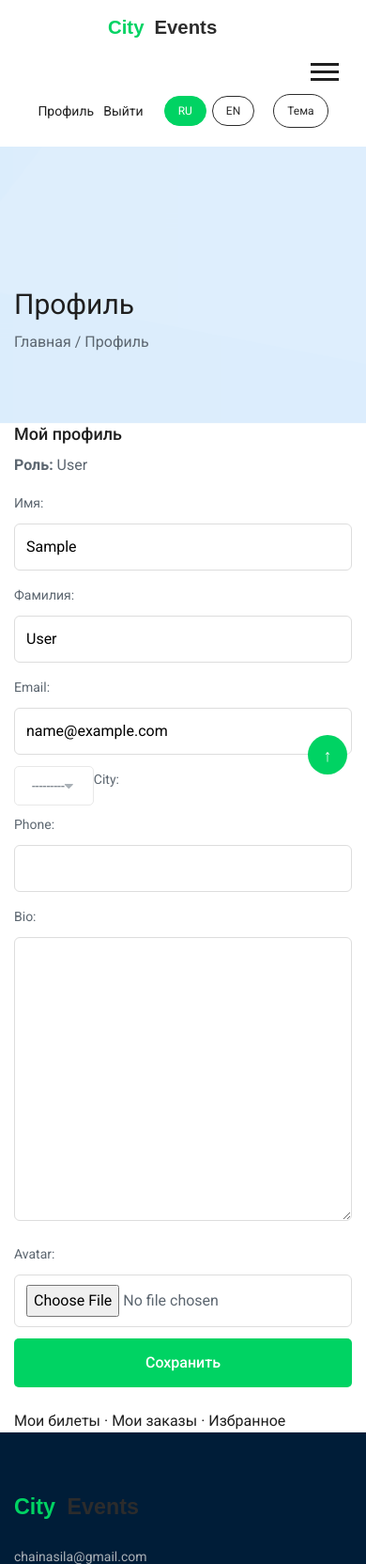
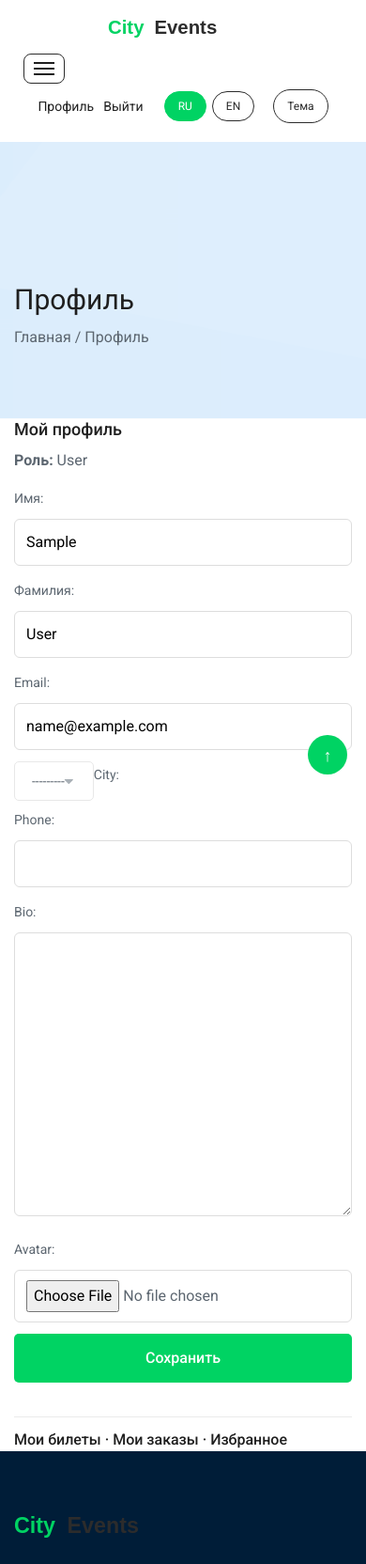
Before and after one commit to KpacaBa2/CityEvents, a Django app: page /users/profile/ in a window 390 px wide. Shown: the top 1664 px of the page at 94% size. Run offline with Django 5.2, Linux system fonts and the light colour scheme; the visitor is signed in with stand-in values (Sample User, id 1); data comes from the database, SQL or seed files in the repository; data that the repository does not hold is empty; some libraries are stand-ins or nearby versions.

Commit message:
fix: mobile menu, theme toggle, profile links

```diff
--- a/apps/users/templates/users/profile.html
+++ b/apps/users/templates/users/profile.html
@@ -19,7 +19,7 @@
                 {{ profile_form.as_p }}
                 <button class="boxed-btn3 w-100" type="submit">{% trans "Сохранить" %}</button>
             </form>
-            <div class="mt-4">
+            <div class="profile-links mt-4">
                 <a href="{% url 'tickets:my' %}">{% trans "Мои билеты" %}</a> ·
                 <a href="{% url 'orders:my' %}">{% trans "Мои заказы" %}</a> ·
                 <a href="{% url 'favorites:list' %}">{% trans "Избранное" %}</a>
--- a/static/css/app.css
+++ b/static/css/app.css
@@ -28,6 +28,94 @@
     padding: 4px 10px;
     border-radius: 20px;
     font-size: 12px;
+}
+
+.sr-only {
+    position: absolute;
+    width: 1px;
+    height: 1px;
+    padding: 0;
+    margin: -1px;
+    overflow: hidden;
+    clip: rect(0, 0, 0, 0);
+    white-space: nowrap;
+    border: 0;
+}
+
+.mobile-toggle {
+    display: inline-flex;
+    align-items: center;
+    justify-content: center;
+    flex-direction: column;
+    gap: 4px;
+    padding: 8px 10px;
+    border: 1px solid #2c2c2c;
+    border-radius: 8px;
+    background: transparent;
+}
+
+.mobile-toggle .bar {
+    display: block;
+    width: 22px;
+    height: 2px;
+    background: #1f1f1f;
+}
+
+.mobile-drawer {
+    display: none;
+    margin-top: 10px;
+    background: #ffffff;
+    border-radius: 10px;
+    box-shadow: 0 8px 24px rgba(0, 0, 0, 0.12);
+    overflow: hidden;
+}
+
+.mobile_menu {
+    display: flex;
+    flex-direction: column;
+    align-items: flex-end;
+}
+
+.mobile-drawer {
+    width: 100%;
+}
+
+.mobile-drawer.is-open {
+    display: block;
+}
+
+.mobile-nav {
+    list-style: none;
+    margin: 0;
+    padding: 6px 0;
+}
+
+.mobile-nav li {
+    list-style: none;
+}
+
+.mobile-nav a {
+    display: block;
+    padding: 10px 16px;
+    color: #1f1f1f;
+}
+
+.mobile-nav a i {
+    float: right;
+    margin-top: 3px;
+}
+
+.mobile-nav a:hover {
+    color: #00d363;
+}
+
+.mobile-nav .submenu {
+    display: none;
+    padding-left: 12px;
+}
+
+.mobile-nav li.is-open > .submenu {
+    display: block;
 }
 
 .mobile-only {
@@ -91,6 +179,16 @@
 }
 
 @media (max-width: 991px) {
+    .slicknav_menu {
+        display: none !important;
+    }
+
+    .mobile_menu {
+        position: static;
+        width: 100%;
+        right: auto;
+    }
+
     .mobile-actions {
         margin-top: 6px;
         gap: 10px;
@@ -422,6 +520,24 @@ html:not([data-theme="dark"]) .job_searcing_wrap p {
     border: 1px solid #ddd;
     border-radius: 6px;
 }
+.apply_job_form form .boxed-btn3 {
+    margin-bottom: 12px;
+}
+
+.profile-links {
+    margin-top: 20px;
+    padding-top: 12px;
+    border-top: 1px solid rgba(0, 0, 0, 0.08);
+    font-weight: 500;
+}
+
+.profile-links a {
+    color: #1f1f1f;
+}
+
+.profile-links a:hover {
+    color: #00d363;
+}
 html[data-theme="dark"] body {
     background: #0f1115;
     color: #e5e5e5;
@@ -431,6 +547,26 @@ html[data-theme="dark"] .lang-btn,
 html[data-theme="dark"] .theme-btn {
     color: #fff;
     border-color: rgba(255, 255, 255, 0.6);
+}
+
+html[data-theme="dark"] .mobile-toggle {
+    border-color: rgba(255, 255, 255, 0.6);
+}
+
+html[data-theme="dark"] .mobile-toggle .bar {
+    background: #ffffff;
+}
+
+html[data-theme="dark"] .mobile-drawer {
+    background: #0f1318;
+}
+
+html[data-theme="dark"] .mobile-nav a {
+    color: #e5e5e5;
+}
+
+html[data-theme="dark"] .mobile-nav a:hover {
+    color: #00d363;
 }
 
 html[data-theme="dark"] .white-bg {
@@ -505,6 +641,17 @@ html[data-theme="dark"] .nice-select .list {
 html[data-theme="dark"] .nice-select .option {
     color: #e5e5e5;
 }
+html[data-theme="dark"] .profile-links {
+    border-top-color: #2a2f38;
+}
+
+html[data-theme="dark"] .profile-links a {
+    color: #e5e5e5;
+}
+
+html[data-theme="dark"] .profile-links a:hover {
+    color: #00d363;
+}
 
 html[data-theme="dark"] main a:not(.boxed-btn3):not(.boxed-btn4):not(.boxed-btn3-line):not(.heart_mark) {
     color: #e5e5e5;
--- a/static/js/app.js
+++ b/static/js/app.js
@@ -7,7 +7,7 @@
     });
 
     // 2) Theme toggle with localStorage
-    const themeToggle = doc.querySelector('[data-theme-toggle]');
+    const themeToggles = doc.querySelectorAll('[data-theme-toggle]');
     const applyTheme = (theme) => {
         if (theme === 'dark') {
             doc.documentElement.setAttribute('data-theme', 'dark');
@@ -18,10 +18,46 @@
     };
     const savedTheme = localStorage.getItem('theme');
     applyTheme(savedTheme === 'dark' ? 'dark' : 'light');
-    if (themeToggle) {
-        themeToggle.addEventListener('click', () => {
-            const isDark = doc.documentElement.getAttribute('data-theme') === 'dark';
-            applyTheme(isDark ? 'light' : 'dark');
+    if (themeToggles.length) {
+        themeToggles.forEach((btn) => {
+            btn.addEventListener('click', () => {
+                const isDark = doc.documentElement.getAttribute('data-theme') === 'dark';
+                applyTheme(isDark ? 'light' : 'dark');
+            });
+        });
+    }
+
+    // 2.5) Mobile menu toggle
+    const mobileToggle = doc.querySelector('[data-mobile-toggle]');
+    const mobileDrawer = doc.getElementById('mobileNav');
+    const setMobileOpen = (open) => {
+        if (!mobileToggle || !mobileDrawer) return;
+        mobileDrawer.classList.toggle('is-open', open);
+        mobileDrawer.setAttribute('aria-hidden', open ? 'false' : 'true');
+        mobileToggle.setAttribute('aria-expanded', open ? 'true' : 'false');
+    };
+    if (mobileToggle && mobileDrawer) {
+        mobileToggle.addEventListener('click', () => {
+            const isOpen = mobileDrawer.classList.contains('is-open');
+            setMobileOpen(!isOpen);
+        });
+
+        mobileDrawer.querySelectorAll('li').forEach((li) => {
+            const submenu = li.querySelector('ul');
+            const link = li.querySelector('a');
+            if (submenu && link && link.getAttribute('href') === '#') {
+                li.classList.add('has-submenu');
+                link.addEventListener('click', (event) => {
+                    event.preventDefault();
+                    li.classList.toggle('is-open');
+                });
+            }
+        });
+
+        mobileDrawer.querySelectorAll('a').forEach((link) => {
+            if (link.getAttribute('href') && link.getAttribute('href') !== '#') {
+                link.addEventListener('click', () => setMobileOpen(false));
+            }
         });
     }
 
--- a/templates/base.html
+++ b/templates/base.html
@@ -24,7 +24,7 @@
     <link rel="stylesheet" href="{% static 'vendor/template-606/css/animate.min.css' %}">
     <link rel="stylesheet" href="{% static 'vendor/template-606/css/slicknav.css' %}">
     <link rel="stylesheet" href="{% static 'vendor/template-606/css/style.css' %}">
-    <link rel="stylesheet" href="{% static 'css/app.css' %}?v=20260222-4">
+    <link rel="stylesheet" href="{% static 'css/app.css' %}?v=20260222-6">
     {% block styles %}{% endblock %}
 </head>
 <body>
@@ -46,25 +46,7 @@
                                 <div class="main-menu d-none d-lg-block">
                                     <nav>
                                         <ul id="navigation">
-                                            <li><a class="{% active_class '/' %}" href="{% url 'pages:home' %}">{% trans "Главная" %}</a></li>
-                                            <li><a class="{% active_class '/events/' %}" href="{% url 'events:list' %}">{% trans "События" %}</a></li>
-                                            <li><a href="#">{% trans "Разделы" %} <i class="ti-angle-down"></i></a>
-                                                <ul class="submenu">
-                                                    <li><a href="{% url 'categories:list' %}">{% trans "Категории" %}</a></li>
-                                                    <li><a href="{% url 'venues:list' %}">{% trans "Площадки" %}</a></li>
-                                                    <li><a href="{% url 'organizers:list' %}">{% trans "Организаторы" %}</a></li>
-                                                    <li><a href="{% url 'tags:list' %}">{% trans "Теги" %}</a></li>
-                                                </ul>
-                                            </li>
-                                            <li><a href="#">{% trans "Страницы" %} <i class="ti-angle-down"></i></a>
-                                                <ul class="submenu">
-                                                    <li><a href="{% url 'pages:about' %}">{% trans "О проекте" %}</a></li>
-                                                    <li><a href="{% url 'pages:stats' %}">{% trans "Статистика" %}</a></li>
-                                                    <li><a href="{% url 'pages:faq' %}">{% trans "FAQ" %}</a></li>
-                                                </ul>
-                                            </li>
-                                            <li><a class="{% active_class '/contact/' %}" href="{% url 'pages:contact' %}">{% trans "Контакты" %}</a></li>
-                                            {# Mobile actions moved below hamburger to avoid duplicates #}
+                                            {% include 'partials/nav_links.html' %}
                                         </ul>
                                     </nav>
                                 </div>
@@ -96,7 +78,19 @@
                                 </div>
                             </div>
                             <div class="col-12">
-                                <div class="mobile_menu d-block d-lg-none"></div>
+                                <div class="mobile_menu d-block d-lg-none">
+                                    <button class="mobile-toggle" type="button" data-mobile-toggle aria-expanded="false" aria-controls="mobileNav">
+                                        <span class="bar"></span>
+                                        <span class="bar"></span>
+                                        <span class="bar"></span>
+                                        <span class="sr-only">{% trans "Меню" %}</span>
+                                    </button>
+                                    <nav id="mobileNav" class="mobile-drawer" aria-hidden="true">
+                                        <ul class="mobile-nav">
+                                            {% include 'partials/nav_links.html' %}
+                                        </ul>
+                                    </nav>
+                                </div>
                                 <div class="mobile-actions d-flex d-lg-none">
                                     {% if request.user.is_authenticated %}
                                         <a class="mobile-link" href="{% url 'users:profile' %}">{% trans "Профиль" %}</a>
@@ -249,7 +243,7 @@
     <script src="{% static 'vendor/template-606/js/jquery.validate.min.js' %}"></script>
     <script src="{% static 'vendor/template-606/js/mail-script.js' %}"></script>
     <script src="{% static 'vendor/template-606/js/main.js' %}"></script>
-    <script src="{% static 'js/app.js' %}?v=20260217-4"></script>
+    <script src="{% static 'js/app.js' %}?v=20260222-2"></script>
     {% block scripts %}{% endblock %}
 </body>
 </html>
--- /dev/null
+++ b/templates/partials/nav_links.html
@@ -0,0 +1,20 @@
+{% load i18n %}
+{% load core_extras %}
+<li><a class="{% active_class '/' %}" href="{% url 'pages:home' %}">{% trans "Главная" %}</a></li>
+<li><a class="{% active_class '/events/' %}" href="{% url 'events:list' %}">{% trans "События" %}</a></li>
+<li><a href="#">{% trans "Разделы" %} <i class="ti-angle-down"></i></a>
+    <ul class="submenu">
+        <li><a href="{% url 'categories:list' %}">{% trans "Категории" %}</a></li>
+        <li><a href="{% url 'venues:list' %}">{% trans "Площадки" %}</a></li>
+        <li><a href="{% url 'organizers:list' %}">{% trans "Организаторы" %}</a></li>
+        <li><a href="{% url 'tags:list' %}">{% trans "Теги" %}</a></li>
+    </ul>
+</li>
+<li><a href="#">{% trans "Страницы" %} <i class="ti-angle-down"></i></a>
+    <ul class="submenu">
+        <li><a href="{% url 'pages:about' %}">{% trans "О проекте" %}</a></li>
+        <li><a href="{% url 'pages:stats' %}">{% trans "Статистика" %}</a></li>
+        <li><a href="{% url 'pages:faq' %}">{% trans "FAQ" %}</a></li>
+    </ul>
+</li>
+<li><a class="{% active_class '/contact/' %}" href="{% url 'pages:contact' %}">{% trans "Контакты" %}</a></li>
```
Also changed, not shown: locale/en/LC_MESSAGES/django.po, 3 other files.
